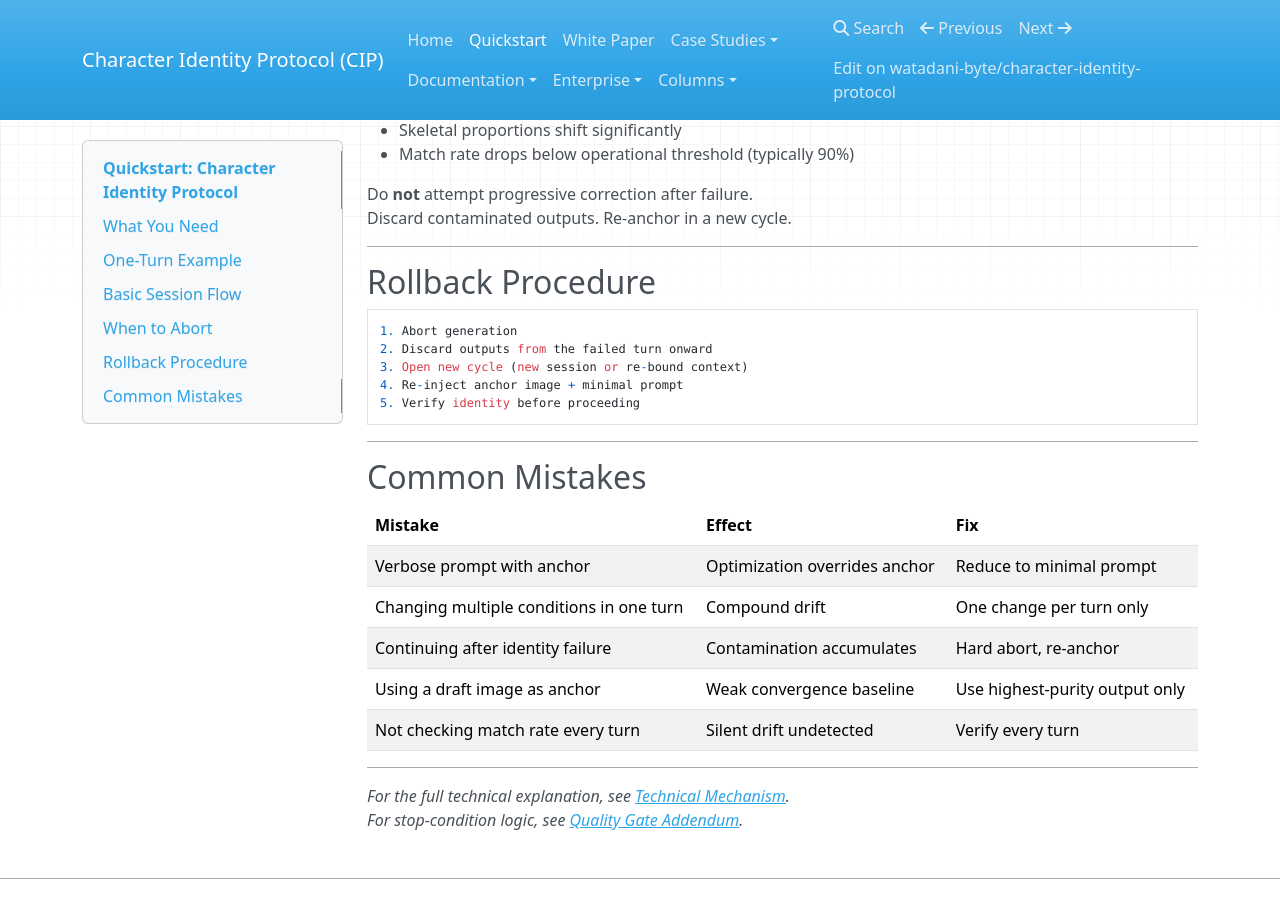
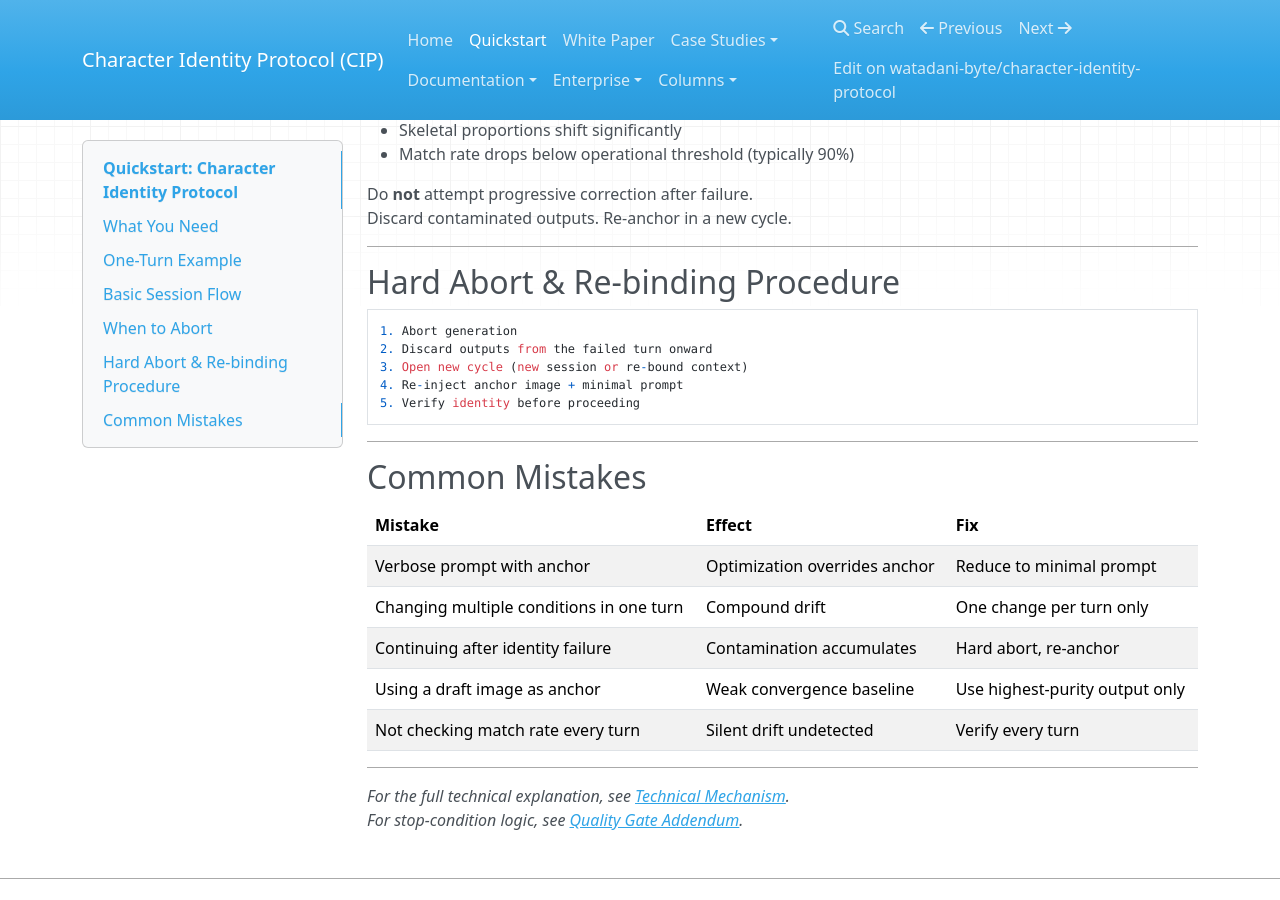
Before and after one commit to watadani-byte/character-identity-protocol, an MkDocs documentation site: the page built from docs/quickstart.md, in a window 1280 px wide and 900 px high, scrolled down 900 px. Built offline with MkDocs 1.6.1, drawn with Linux system fonts in a browser that asks for light colours; nearby versions of some CDN libraries.

Commit message:
quickstart.md を更新

````diff
--- a/docs/quickstart.md
+++ b/docs/quickstart.md
@@ -52,7 +52,7 @@ Discard contaminated outputs. Re-anchor in a new cycle.
 
 -----
 
-## Rollback Procedure
+## Hard Abort & Re-binding Procedure
 
 ```
 1. Abort generation
````
